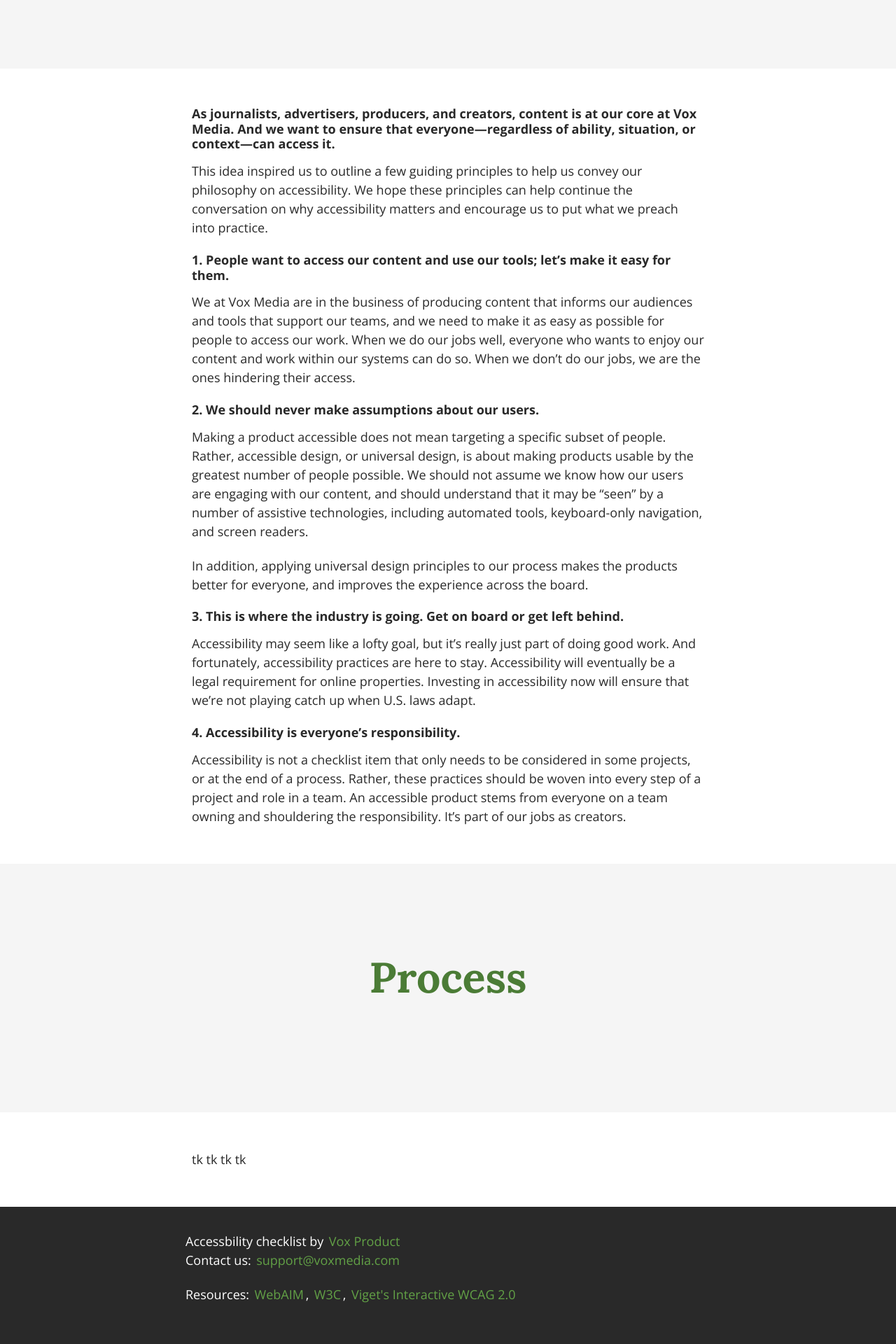
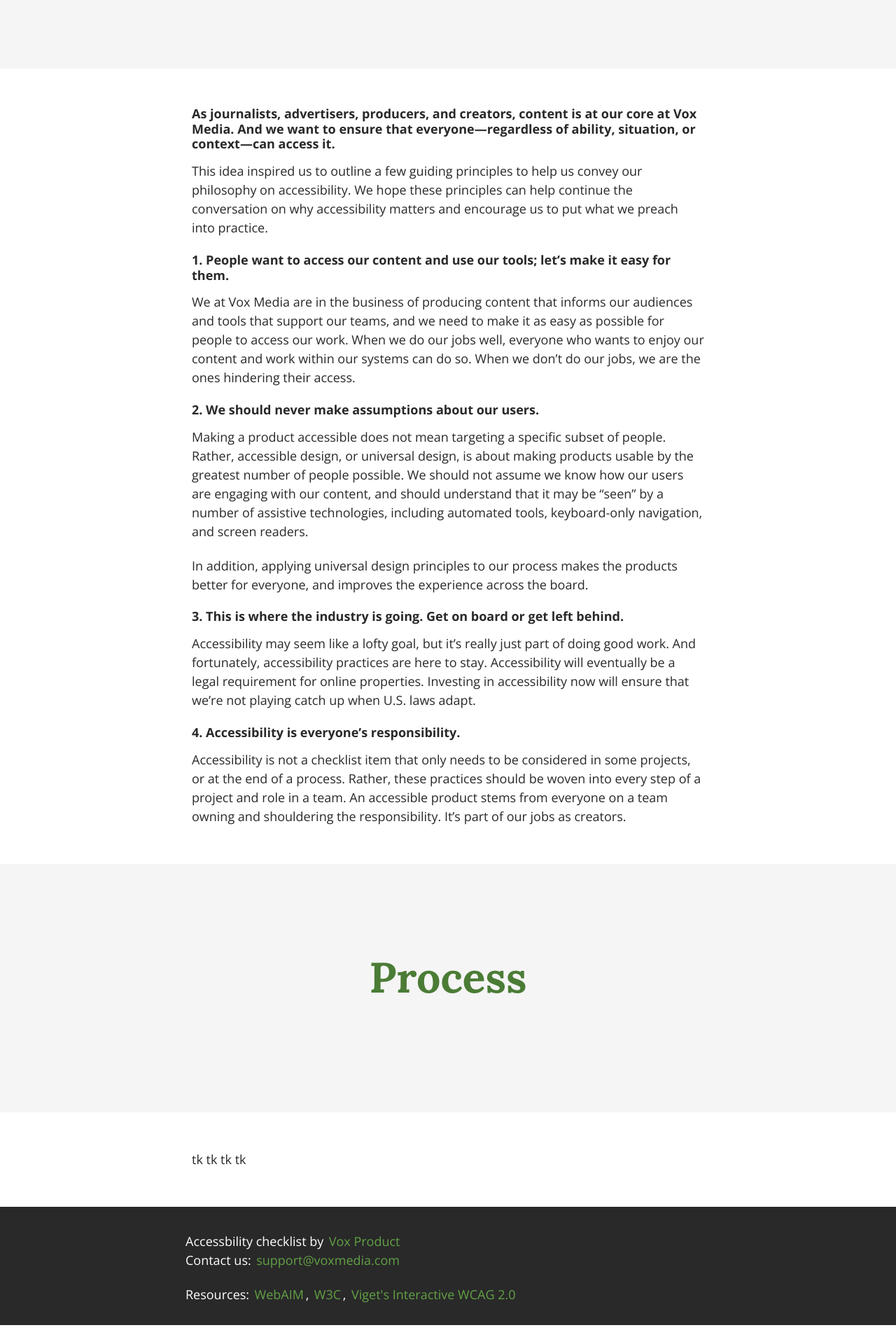
Before and after one commit to voxmedia/accessibility, a Jekyll site: the page built from index.html, in a window 1280 px wide. Shown: the part 2014-3934 px from the top of the page at 70% size. Built offline with Jekyll 4.4.1, drawn with Linux system fonts in a browser that asks for light colours; after the commit the page ends 3907 px from its top, so only the background shows below that.

Commit message:
footer spacing

```diff
--- a/_sass/_components/_c-footer.scss
+++ b/_sass/_components/_c-footer.scss
@@ -1,7 +1,7 @@
 .c-footer {
   background: $color-body;
   color: #fff;
-  padding: 2em;
+  padding: 2em 0 .5em;
   a {
     color: $color-link-light;
     &:hover {
```
